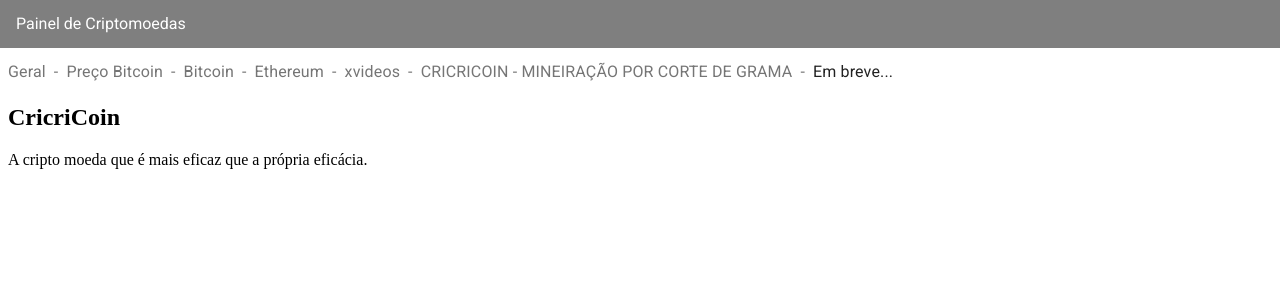
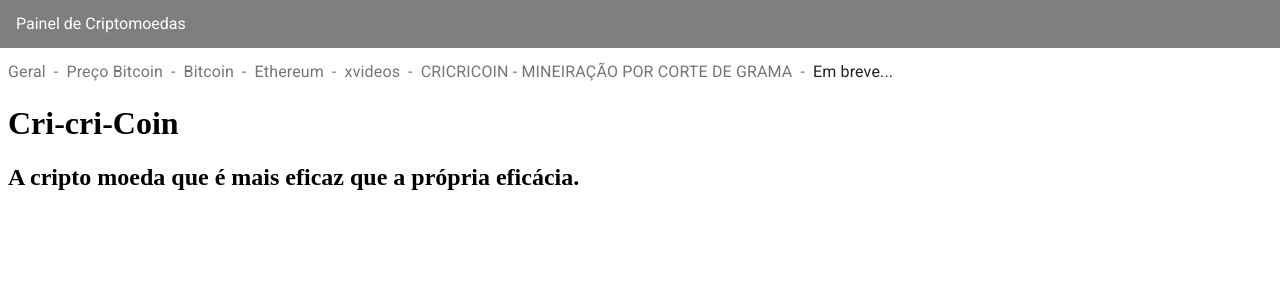
Before and after one commit to lnunes1988/cryptool, a Next.js app: page /cricricoin in a window 1280 px wide. Shown: the top 300 px of the page. Built offline with nearby package versions, Linux system fonts and the light colour scheme.

Commit message:
cricricoin

```diff
--- a/pages/cricricoin.js
+++ b/pages/cricricoin.js
@@ -12,9 +12,9 @@ return <div>
 
 <Mybar></Mybar>
 
-<h2>CricriCoin</h2>
+<h1>Cri-cri-Coin</h1>
 
-A cripto moeda que é mais eficaz que a própria eficácia.
+<h2>A cripto moeda que é mais eficaz que a própria eficácia.</h2>
 <br></br>
 
 
```
